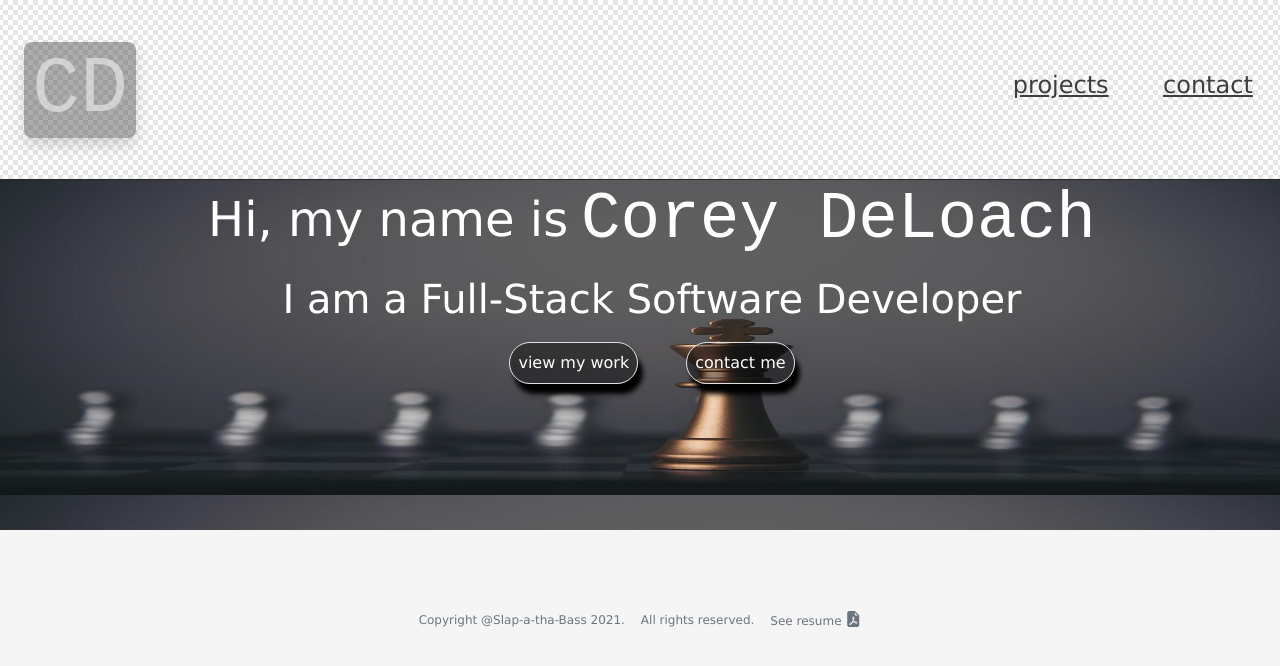
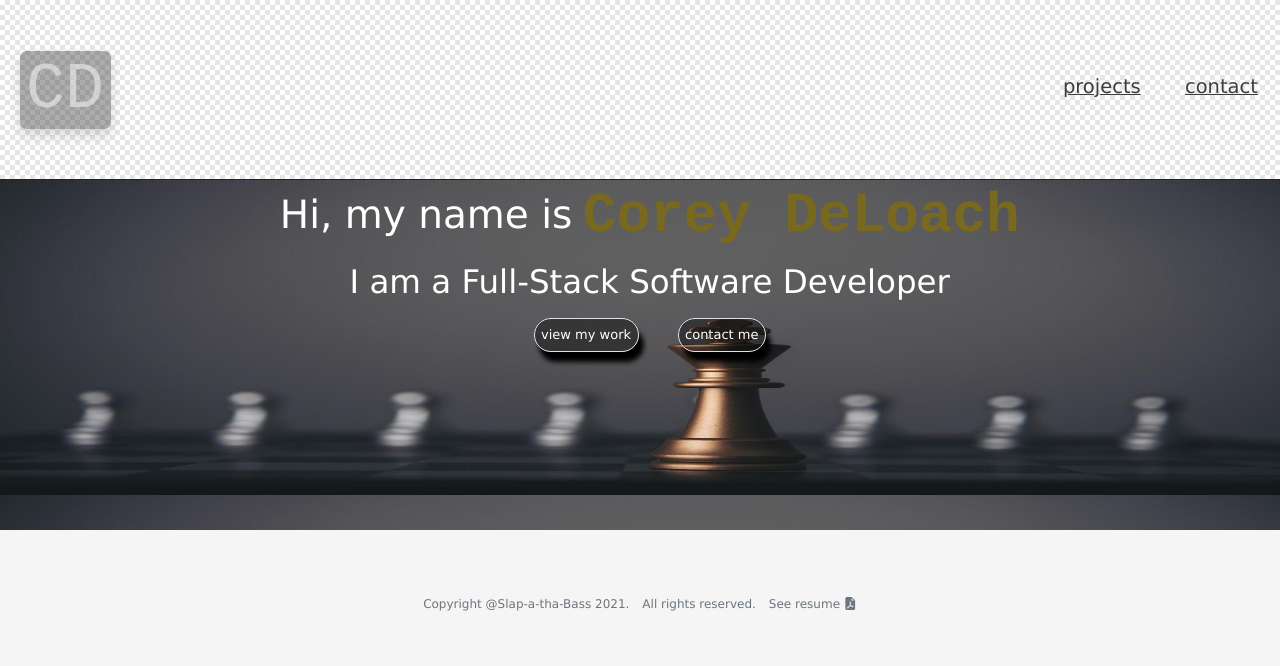
Before and after one commit to Slap-a-tha-Bass/portfolio, a React (Create React App) app: page / in a window 1280 px wide. Shown: the top 666 px of the page. Built offline with nearby package versions, Linux system fonts and the light colour scheme.

Commit message:
more CSS updates, name color and sizing

```diff
--- a/src/App.css
+++ b/src/App.css
@@ -92,15 +92,16 @@
   align-items: center;
 }
 .Name {
-  color: white;
-  font-size: calc(50px + 2vmin);
+  color: rgb(121, 105, 31);
+  font-size: calc(40px + 2vmin);
   text-decoration: none;
-  font-family: monospace;
+  font-family:'Courier New', Courier, monospace;
   margin-left: 0.8rem;
   transition-property: all;
   transition-duration: 0.3s;
   transition-timing-function: ease;
   transition-delay: 0s;
+  font-weight: 600;
 }
 .Name:hover {
   font-size: calc(60px + 2vmin);
--- a/src/index.css
+++ b/src/index.css
@@ -1,5 +1,6 @@
 html {
   background-color: rgb(245,245,245);
+  font-family: monospace;
 }
 
 body {
--- a/src/views/Home.jsx
+++ b/src/views/Home.jsx
@@ -13,7 +13,7 @@ const Home = () => {
     return (
                 <div className="chess-img">
                     <div className="text-white display-5 d-flex align-items-center justify-content-center text-center">
-                        Hi, my name is  <Link to="/aboutme" className="Name"> Corey DeLoach</Link>
+                        Hi, my name is  <Link to="/aboutme" className="Name mt-1"> Corey DeLoach</Link>
                     </div>
                     <div className="text-white display-6 text-center pt-3">
                         I am a Full-Stack Software Developer
```
